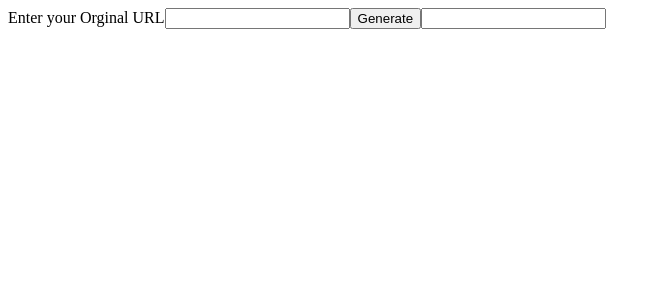
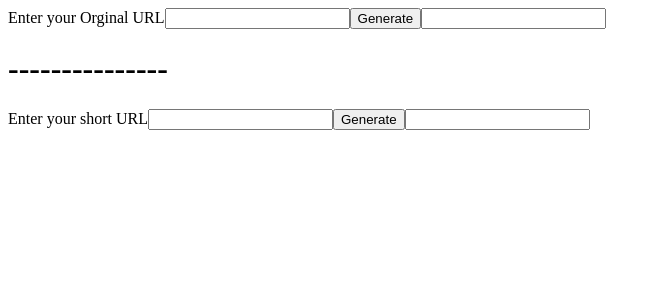
Before and after one commit to vimal-ram-k/urlshortern, a React (Vite) app: page / in a window 1280 px wide. Shown: the top 300 px of the page, without its empty margins (0-661 px from the left). Built offline with nearby package versions, Linux system fonts and the light colour scheme.

Commit message:
ShorttoLong #v1

```diff
--- a/src/App.tsx
+++ b/src/App.tsx
@@ -1,9 +1,12 @@
 import LongtoShort from "./component/LongtoShort";
+import ShorttoLong from "./component/ShorttoLong";
 
 function App() {
   return (
     <>
       <LongtoShort />
+      <h1>---------------</h1>
+      <ShorttoLong />
     </>
   );
 }
--- a/src/component/LongtoShort.tsx
+++ b/src/component/LongtoShort.tsx
@@ -8,9 +8,9 @@ const LongtoShort = () => {
 
   async function GenerateShortURL() {
     const shortURL = await axios
-      .post(`${baseURL}/${longurl}`)
+      .post(`${baseURL}/${shorturl}`)
       .then((response) => {
-        return response.data.shorturl;
+        return response.data[0].longurl;
       });
     setShortURL(shortURL);
   }
--- /dev/null
+++ b/src/component/ShorttoLong.tsx
@@ -0,0 +1,40 @@
+import axios from "axios";
+import { ChangeEvent, useState } from "react";
+
+const ShorttoLong = () => {
+  const [shorturl, setShortUrl] = useState("");
+  const [originalUrl, setOriginalUrl] = useState("");
+
+  const baseURL = "http://localhost:3000/v1/shorturl";
+
+  async function GenerateOriginalURL() {
+    const shortURL = await axios
+      .post(`${baseURL}/${shorturl}`)
+      .then((response) => {
+        return response.data.shorturl;
+      });
+    setOriginalUrl(shortURL);
+  }
+
+  return (
+    <>
+      <div>
+        <label htmlFor="longurl">Enter your short URL</label>
+        <input
+          type="text"
+          name="shorturl"
+          id="shorturl"
+          value={shorturl}
+          onChange={(e: ChangeEvent<HTMLInputElement>) =>
+            setShortUrl(e.target.value)
+          }
+        />
+        <button onClick={GenerateOriginalURL}>Generate</button>
+
+        <input type="text" value={originalUrl} contentEditable={false} />
+      </div>
+    </>
+  );
+};
+
+export default ShorttoLong;
```
Also changed, not shown: 1 other file (tests, documents, lock files or other folders).
